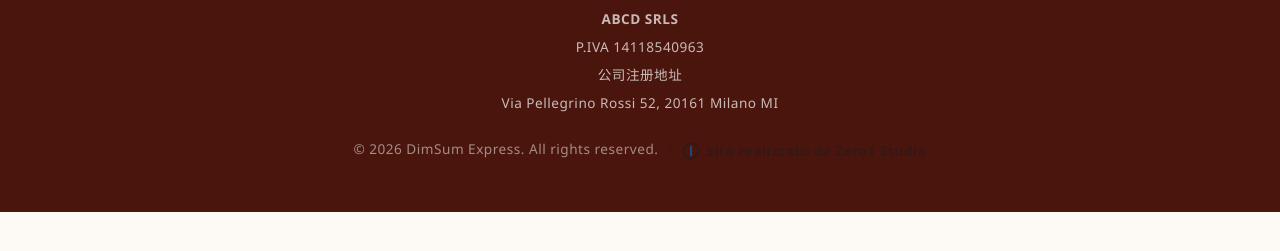
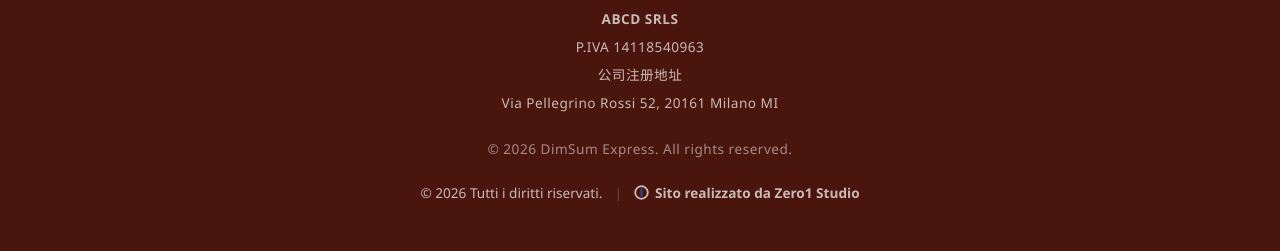
Before and after one commit to HYIM99/Dimsumexpress-web, a plain HTML site: page index.html in a window 1280 px wide. Shown: the part 1523-1774 px from the top of the page. Before the commit the page ends 1735 px from the top, so only its background shows below. Drawn offline with Linux system fonts and the light colour scheme.

Commit message:
Update index.html

```diff
--- a/index.html
+++ b/index.html
@@ -389,14 +389,16 @@
         <p>P.IVA 14118540963</p>
         <p data-i18n="contact_hq">公司注册地址</p>
         <p>Via Pellegrino Rossi 52, 20161 Milano MI</p>
-        <p style="margin-top:25px; opacity: 0.5;">© 2026 DimSum Express. All rights reserved.</span>
-    <span style="color: rgba(0,0,0,0.15); margin: 0 4px; display: inline-block;">|</span>
-    <a href="https://zero1studio.it" target="_blank" style="text-decoration: none; color: #1d1d1f; display: inline-flex; align-items: center; gap: 6px; font-weight: 600; vertical-align: middle;">
-        <!-- 方案一：采用 SVG 矢量图标，彻底解决偏心和不规整问题 -->
-        <svg width="18" height="18" viewBox="0 0 100 100" style="display: inline-block; vertical-align: middle;">
-            <!-- 外圈的 0：正圆形，加粗线条 -->
-            <circle cx="50" cy="50" r="42" stroke="#1d1d1f" stroke-width="12" fill="none" />
-            <!-- 内圈的 1：完美居中的科技蓝竖线 -->
+        <p style="margin-top:25px; opacity: 0.5;">© 2026 DimSum Express. All rights reserved.<!-- 终极自适应：智能识别深浅背景的页脚组件 -->
+<div class="client-footer" style="text-align: center; padding: 25px 20px; font-size: 0.85rem; color: inherit; opacity: 0.7; display: flex; flex-wrap: wrap; align-items: center; justify-content: center; gap: 8px; line-height: 1;">
+    <span style="white-space: nowrap;">© 2026 Tutti i diritti riservati.</span>
+    <span style="opacity: 0.3; margin: 0 4px; display: inline-block;">|</span>
+    <a href="https://zero1studio.it" target="_blank" style="text-decoration: none; color: inherit; display: inline-flex; align-items: center; gap: 6px; font-weight: 600; vertical-align: middle;">
+        <!-- 使用 currentColor 锁死颜色，图标会永远自动同步文字颜色 -->
+        <svg width="15" height="15" viewBox="0 0 100 100" style="display: inline-block; vertical-align: middle;">
+            <!-- 外圈的 0：自动继承文字颜色 -->
+            <circle cx="50" cy="50" r="42" stroke="currentColor" stroke-width="12" fill="none" />
+            <!-- 内圈的 1：始终保持鲜艳的苹果科技蓝 -->
             <line x1="50" y1="26" x2="50" y2="74" stroke="#0071e3" stroke-width="12" stroke-linecap="round" />
         </svg>
         <span style="display: inline-block; vertical-align: middle; margin-top: 1px;">Sito realizzato da Zero1 Studio</span>
```
